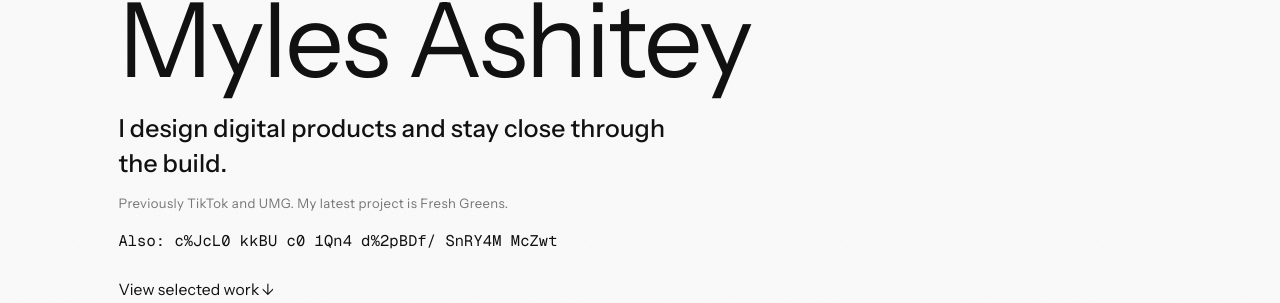
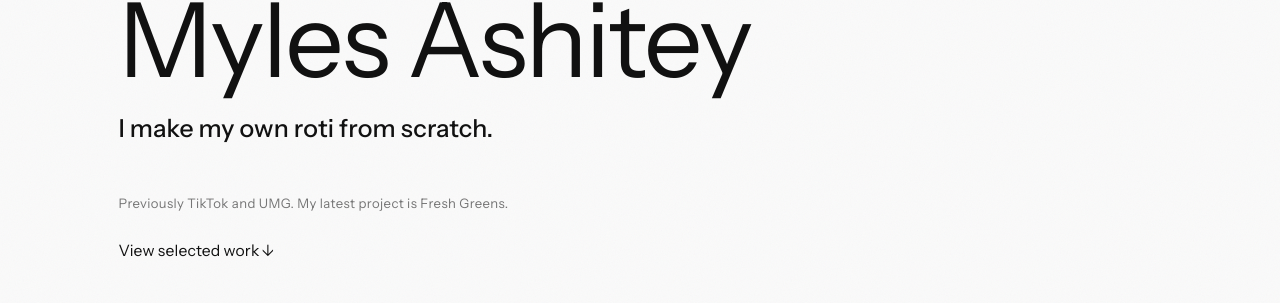
Before and after one commit to ashim238/myles-portfolio-migration, a Next.js app: page / in a window 1280 px wide. Shown: the part 144-447 px from the top of the page. Built offline with nearby package versions, Linux system fonts and the light colour scheme.

Commit message:
feat: move personality decoder into homepage statement

```diff
--- a/src/app/page.tsx
+++ b/src/app/page.tsx
@@ -1,5 +1,5 @@
 import Link from "next/link";
-import { HeroInterestTyper } from "@/components/hero-interest-typer";
+import { HeroStatementDecoder } from "@/components/hero-statement-decoder";
 import { SiteNav } from "@/components/site-nav";
 import { WorkGallery } from "@/components/work-gallery";
 import { getDraftProjects, getPublishedProjects } from "@/lib/content";
@@ -17,13 +17,10 @@ export default async function Home() {
       <section className="hero" aria-labelledby="hero-name">
         <p className="hero-role">Product Designer</p>
         <h1 id="hero-name" className="hero-name">{siteConfig.name}</h1>
-        <p className="hero-tagline">
-          I design digital products and stay close through the build.
-        </p>
+        <HeroStatementDecoder />
         <p className="hero-credentials">
           Previously TikTok and UMG. My latest project is Fresh Greens.
         </p>
-        <HeroInterestTyper />
         <p className="hero-actions">
           <Link className="about-action" href="/#work">
             View selected work
--- a/src/app/styles/base.css
+++ b/src/app/styles/base.css
@@ -701,7 +701,8 @@ button:focus-visible,
   color: var(--muted);
 }
 
-.hero-tagline {
+.hero-statement-decoder {
+  display: grid;
   margin-top: 1.2rem;
   max-width: 38ch;
   font-size: clamp(1.18rem, 2.5vw, 1.55rem);
@@ -710,6 +711,16 @@ button:focus-visible,
   text-wrap: pretty;
 }
 
+.hero-statement-decoder-sizer {
+  grid-area: 1 / 1;
+  visibility: hidden;
+}
+
+.hero-statement-decoder-visible {
+  grid-area: 1 / 1;
+  min-width: 0;
+}
+
 .hero-proof {
   margin-top: 1rem;
   max-width: 56ch;
@@ -728,22 +739,7 @@ button:focus-visible,
   opacity: 0.8;
 }
 
-.hero-typer {
-  margin-top: 1rem;
-  min-height: 1.5em;
-  max-width: 40rem;
-  overflow: hidden;
-  color: var(--foreground);
-  font-family: var(--font-mono);
-  font-size: clamp(0.82rem, 1.7vw, 0.96rem);
-  line-height: 1.5;
-}
-
-.hero-typer-prefix {
-  white-space: pre-wrap;
-}
-
-.hero-typer-cursor {
+.hero-statement-decoder-cursor {
   margin-left: 1px;
   color: var(--muted);
   animation: hero-cursor-blink 760ms step-end infinite;
@@ -3474,9 +3470,8 @@ button:focus-visible,
   .footer,
   .project-topbar,
   .project-cover,
-  .hero-tagline,
   .hero-credentials,
-  .hero-typer-cursor,
+  .hero-statement-decoder-cursor,
   .not-found,
   .resume-layout,
   .resume-label,
--- a/src/components/hero-interest-typer.tsx
+++ /dev/null
@@ -1,120 +0,0 @@
-"use client";
-
-import { useEffect, useState, useSyncExternalStore } from "react";
-
-const PHRASES = [
-  "sweats the empty states and the error copy.",
-  "makes his own roti from scratch.",
-  "counts down to each Absolute Batman drop.",
-];
-
-const GLYPHS =
-  "ABCDEFGHIJKLMNOPQRSTUVWXYZabcdefghijklmnopqrstuvwxyz0123456789#%&*/<>+=~";
-const FRAME_MS = 38;
-const LEAD_TICKS = 6;
-const HOLD_TICKS = 24;
-const CLEAR_TICKS = 4;
-
-function randomGlyph() {
-  return GLYPHS[Math.floor(Math.random() * GLYPHS.length)];
-}
-
-function decodeFrame(phrase: string, resolved: number) {
-  return [...phrase]
-    .map((character, index) =>
-      index < resolved || character === " " ? character : randomGlyph(),
-    )
-    .join("");
-}
-
-function subscribeReducedMotion(callback: () => void) {
-  const query = window.matchMedia("(prefers-reduced-motion: reduce)");
-  query.addEventListener("change", callback);
-  return () => query.removeEventListener("change", callback);
-}
-
-function getReducedMotion() {
-  return window.matchMedia("(prefers-reduced-motion: reduce)").matches;
-}
-
-export function HeroInterestTyper() {
-  const reducedMotion = useSyncExternalStore(
-    subscribeReducedMotion,
-    getReducedMotion,
-    () => false,
-  );
-  const [display, setDisplay] = useState("");
-  const [complete, setComplete] = useState(false);
-  const visibleDisplay = reducedMotion ? PHRASES[0] : display;
-  const visibleComplete = reducedMotion || complete;
-
-  useEffect(() => {
-    if (reducedMotion) return;
-
-    let phraseIndex = 0;
-    let resolved = -LEAD_TICKS;
-    let holdTicks = 0;
-    let clearTicks = 0;
-    let mode: "decode" | "hold" | "clear" = "decode";
-
-    const tick = () => {
-      const phrase = PHRASES[phraseIndex];
-
-      if (mode === "decode") {
-        if (resolved >= phrase.length) {
-          setDisplay(phrase);
-          mode = "hold";
-          holdTicks = HOLD_TICKS;
-        } else {
-          setDisplay(decodeFrame(phrase, resolved));
-          resolved += 1;
-        }
-        return;
-      }
-
-      if (mode === "hold") {
-        holdTicks -= 1;
-        if (holdTicks > 0) return;
-
-        if (phraseIndex === PHRASES.length - 1) {
-          setComplete(true);
-          window.clearInterval(interval);
-          return;
-        }
-
-        mode = "clear";
-        clearTicks = CLEAR_TICKS;
-        setDisplay(decodeFrame(phrase, 0));
-        return;
-      }
-
-      clearTicks -= 1;
-      if (clearTicks <= 0) {
-        phraseIndex += 1;
-        resolved = -LEAD_TICKS;
-        mode = "decode";
-        setDisplay("");
-      } else {
-        setDisplay(decodeFrame(phrase, 0));
-      }
-    };
-
-    tick();
-    const interval = window.setInterval(tick, FRAME_MS);
-    return () => window.clearInterval(interval);
-  }, [reducedMotion]);
-
-  return (
-    <p className="hero-typer" aria-live="off">
-      <span className="hero-typer-prefix" aria-hidden="true">
-        Also: {visibleDisplay}
-      </span>
-      <span className="sr-only">Also {PHRASES.join(" ")}</span>
-      {!visibleComplete ? (
-        <span className="hero-typer-cursor" aria-hidden="true">
-          |
-        </span>
-      ) : null}
-    </p>
-  );
-}
```
Also changed, not shown: 2 other files (tests, documents, lock files or other folders).
